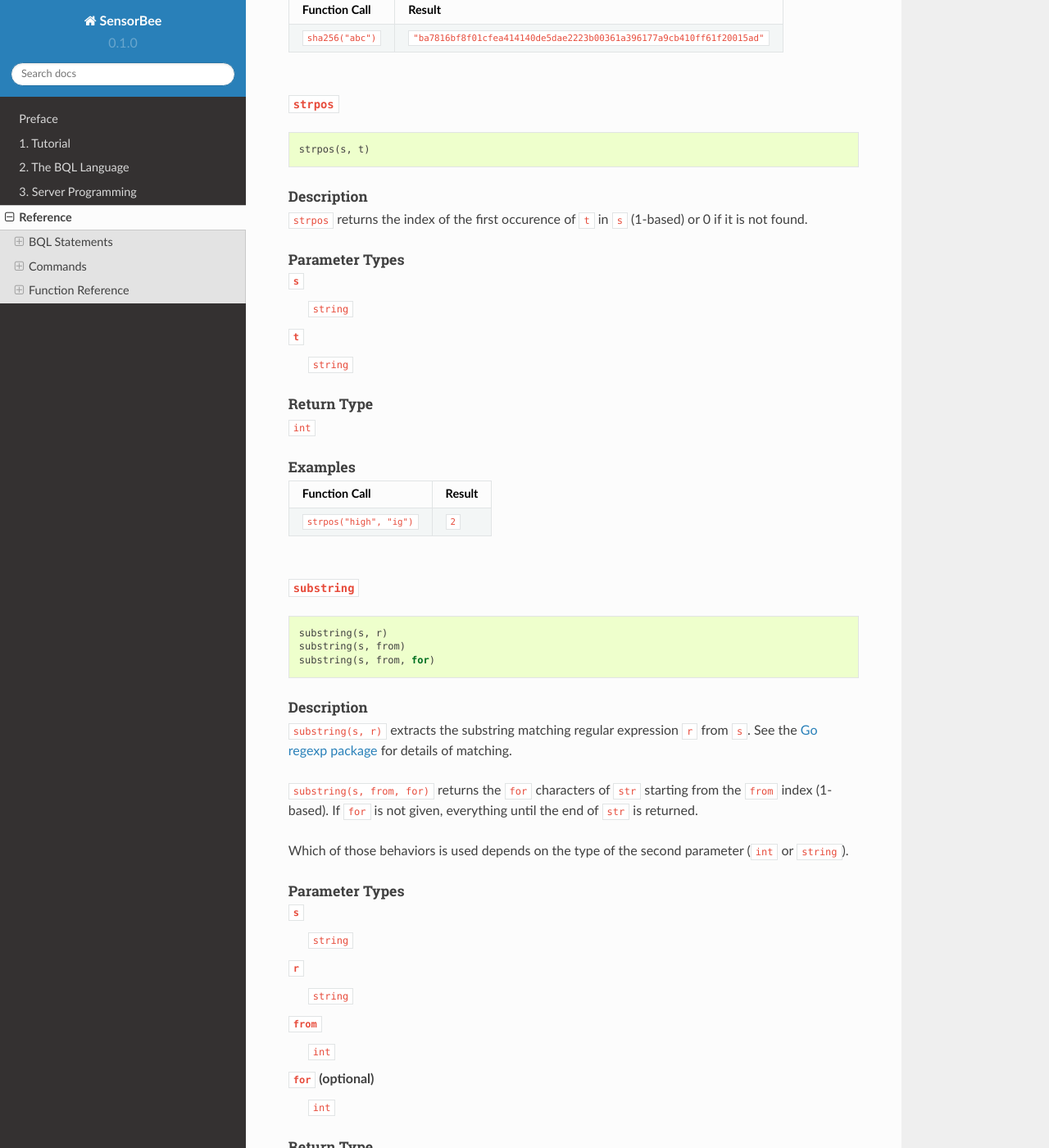
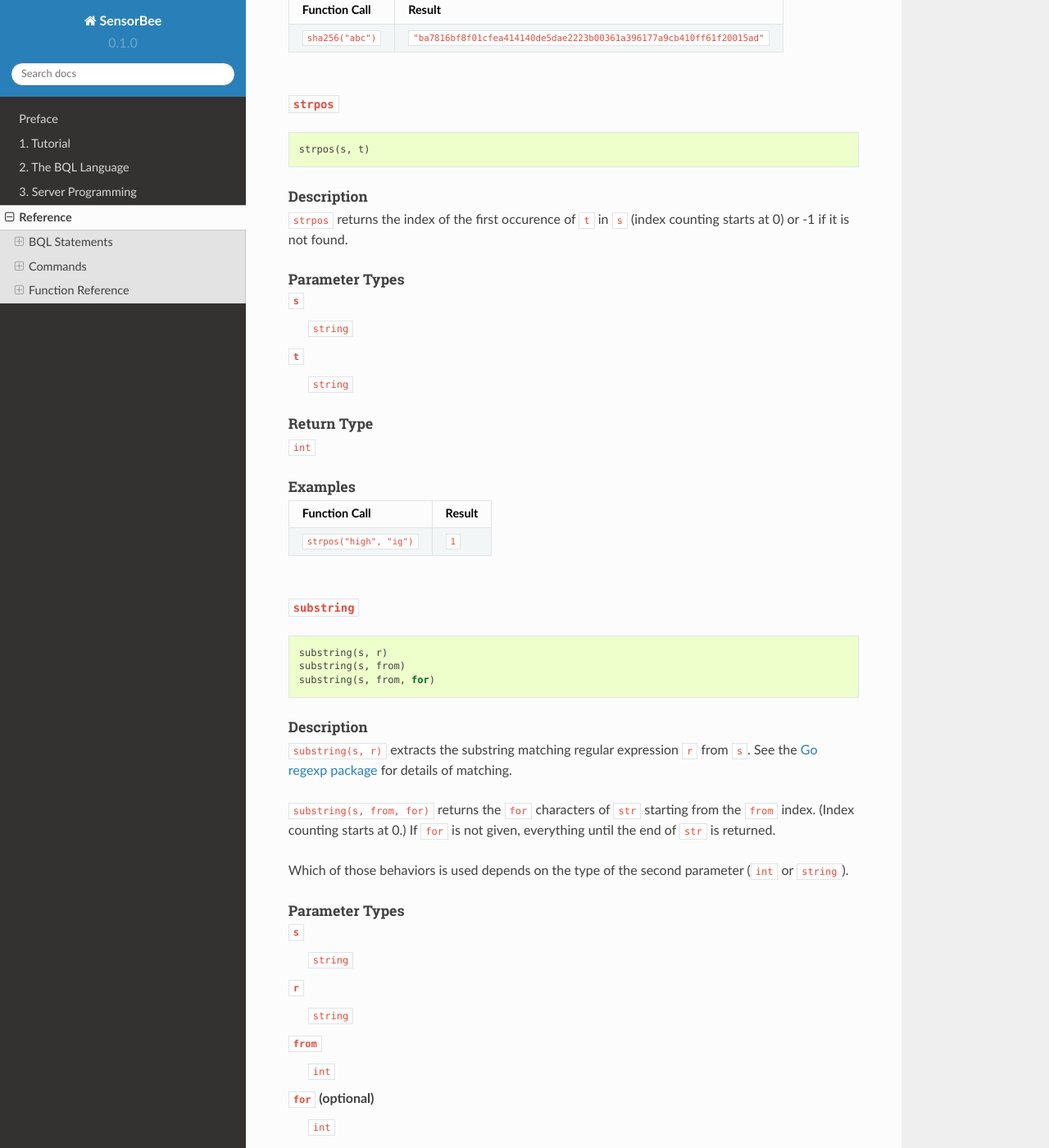
Before and after one commit to sensorbee/docs, a Sphinx documentation site: the page built from source/ref.rst, in a window 1280 px wide and 1400 px high, scrolled down 53920 px. Shown: the whole window at 82% size. Built offline with Sphinx 7.4.7 and the Read the Docs theme 2.0.0, drawn with Linux system fonts in a browser that asks for light colours; some of the changed text lies outside the part shown.

Commit message:
update function reference to use 0-based string indexing

```diff
--- a/source/ref/functions.rst
+++ b/source/ref/functions.rst
@@ -1303,7 +1303,8 @@ Examples
 Description
 ^^^^^^^^^^^
 
-``overlay`` replaces ``for`` characters in a string ``s`` with the string ``repl``, starting at ``from`` (1-based counting).
+``overlay`` replaces ``for`` characters in a string ``s`` with the string ``repl``, starting at ``from``.
+(Index counting starts at 0.)
 If ``for`` is not given, the length of ``repl`` is used as a default.
 
 Parameter Types
@@ -1332,9 +1333,9 @@ Examples
 +-------------------------------------+---------------+
 | Function Call                       | Result        |
 +=====================================+===============+
-| ``overlay("Txxxxas", "hom", 2)``    | ``"Thomxas"`` |
+| ``overlay("Txxxxas", "hom", 1)``    | ``"Thomxas"`` |
 +-------------------------------------+---------------+
-| ``overlay("Txxxxas", "hom", 2, 4)`` | ``"Thomas"``  |
+| ``overlay("Txxxxas", "hom", 1, 4)`` | ``"Thomas"``  |
 +-------------------------------------+---------------+
 
 
@@ -1467,7 +1468,7 @@ Examples
 Description
 ^^^^^^^^^^^
 
-``strpos`` returns the index of the first occurence of ``t`` in ``s`` (1-based) or 0 if it is not found.
+``strpos`` returns the index of the first occurence of ``t`` in ``s`` (index counting starts at 0) or -1 if it is not found.
 
 Parameter Types
 ^^^^^^^^^^^^^^^
@@ -1489,7 +1490,7 @@ Examples
 +--------------------------+----------+
 | Function Call            | Result   |
 +==========================+==========+
-| ``strpos("high", "ig")`` | ``2``    |
+| ``strpos("high", "ig")`` | ``1``    |
 +--------------------------+----------+
 
 
@@ -1512,7 +1513,8 @@ Description
 ``substring(s, r)`` extracts the substring matching regular expression ``r`` from ``s``.
 See the `Go regexp package <https://golang.org/pkg/regexp/>`_ for details of matching.
 
-``substring(s, from, for)`` returns the ``for`` characters of ``str`` starting from the ``from`` index (1-based).
+``substring(s, from, for)`` returns the ``for`` characters of ``str`` starting from the ``from`` index.
+(Index counting starts at 0.)
 If ``for`` is not given, everything until the end of ``str`` is returned.
 
 Which of those behaviors is used depends on the type of the second parameter (``int`` or ``string``).
@@ -1545,9 +1547,9 @@ Examples
 +=================================+=============+
 | ``substring("Thomas", "...$")`` | ``"mas"``   |
 +---------------------------------+-------------+
-| ``substring("Thomas", 2)``      | ``"homas"`` |
+| ``substring("Thomas", 1)``      | ``"homas"`` |
 +---------------------------------+-------------+
-| ``substring("Thomas", 2, 3)``   | ``"hom"``   |
+| ``substring("Thomas", 1, 3)``   | ``"hom"``   |
 +---------------------------------+-------------+
 
 
```
